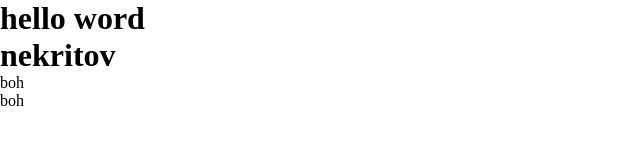
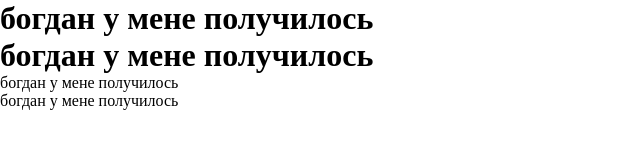
Before and after one commit to BohdanDiachenko/bogdan, a plain HTML site: page index.html in a window 1280 px wide. Shown: the whole page, without its empty margins (0-640 px from the left). Drawn offline with Linux system fonts and the light colour scheme.

Commit message:
bogdan ymene polychulos

```diff
--- a/index.html
+++ b/index.html
@@ -4,7 +4,7 @@
     <meta charset="UTF-8">
     <meta http-equiv="X-UA-Compatible" content="IE=edge">
     <meta name="viewport" content="width=device-width, initial-scale=1.0">
-    <title>Boglan</title>
+    <title>богдан у мене получилось</title>
     <style>
     * {
         margin: 0;
@@ -13,15 +13,15 @@
 </style>
 </head>
 <body>
-<h1>hello word</h1>
+<h1>богдан у мене получилось</h1>
 <div class="siroga">
-    <h1>nekritov</h1>
+    <h1>богдан у мене получилось</h1>
 </div>
 <div class="god">
-    boh
+	богдан у мене получилось
 </div>
 <div class="godd">
-    boh
+	богдан у мене получилось
 </div>
 </body>
 </html>
```
Also changed, not shown: script.js (+4 -4 lines).
